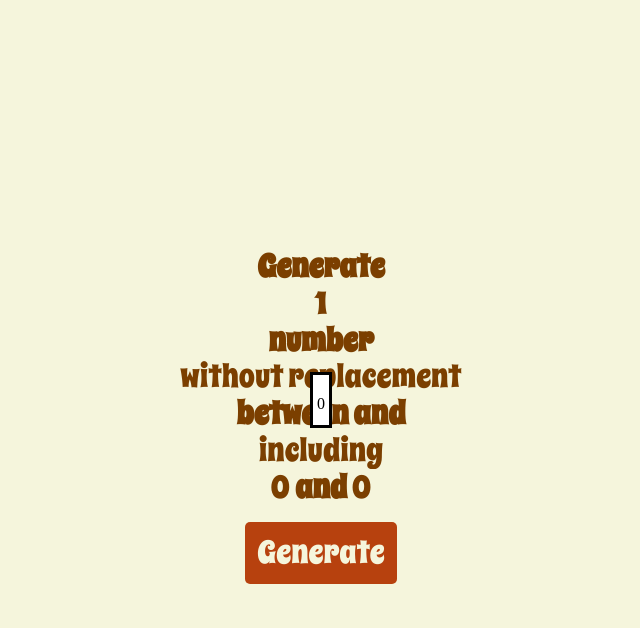
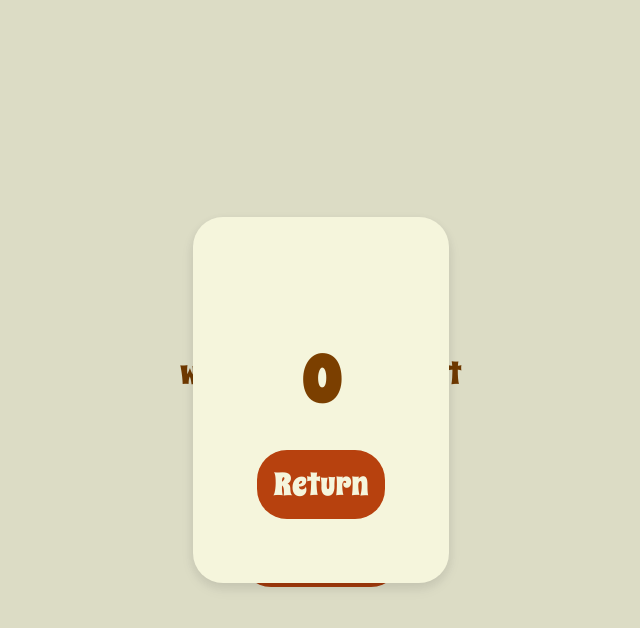
Before and after one commit to Mouzone/rng, a SvelteKit app: page / in a window 1280 px wide. Both pictures are taken after a click on the button "Generate". Shown: the top 628 px of the page, without its empty margins (319-959 px from the left). Built offline with nearby package versions, Linux system fonts and the light colour scheme.

Commit message:
Create dialog element to show the results

```diff
--- a/src/routes/+page.svelte
+++ b/src/routes/+page.svelte
@@ -1,7 +1,7 @@
 <script lang="ts">
 	import "normalize.css";
 
-	let popoverElement: HTMLElement | null = $state(null);
+	let dialogElement: HTMLElement | null = $state(null);
 	let numbersToGenInput = $state("1");
 	let incl = $state("including");
 	let withRep = $state("without replacement");
@@ -70,11 +70,22 @@
 
 			results.push(result);
 		}
-		popoverElement?.togglePopover();
+		dialogElement?.showModal();
 	}
 </script>
 
 <div id="page">
+	<dialog bind:this={dialogElement}>
+		<div id="dialog-contents">
+			<div id="results-container">
+				{#each results as result}
+					<p>{result}</p>
+				{/each}
+			</div>
+
+			<button onclick={() => dialogElement?.close()}> Return </button>
+		</div>
+	</dialog>
 	<div id="generator">
 		<p>
 			Generate
@@ -130,14 +141,6 @@
 			Generate
 		</button>
 	</div>
-</div>
-<div
-	popover
-	bind:this={popoverElement}
->
-	{#each results as result}
-		<p>{result}</p>
-	{/each}
 </div>
 
 <style>
@@ -200,8 +203,8 @@
 		color: #f5f5dc;
 		border: none;
 		outline: none;
-		border-radius: 5px;
-		padding: 0.4em;
+		border-radius: 30px;
+		padding: 0.5em;
 	}
 	button:hover {
 		background-color: #da9100;
@@ -211,4 +214,31 @@
 		opacity: 0.6;
 		cursor: not-allowed;
 	}
+	dialog {
+		font-size: 2em;
+		border: none;
+		background-color: #f5f5dc;
+		color: #7b3f00;
+		box-shadow:
+			0 4px 12px 0 rgba(0, 0, 0, 0.08),
+			0 6px 20px 0 rgba(0, 0, 0, 0.06);
+		border-radius: 30px;
+	}
+	#dialog-contents {
+		display: flex;
+		flex-direction: column;
+		align-items: center;
+	}
+	#dialog-contents > button {
+		font-size: 0.5em;
+		border-radius: 30px;
+	}
+	#results-container {
+		width: 90%;
+		display: flex;
+		gap: 0.5em;
+		overflow: scroll;
+		align-items: center;
+		justify-content: center;
+	}
 </style>
```
